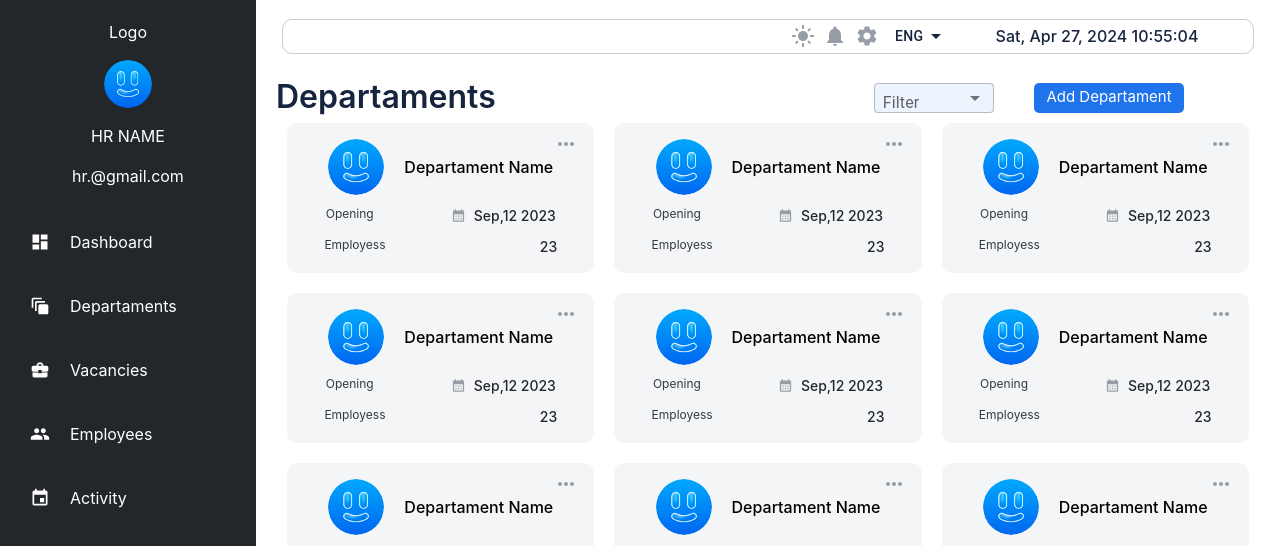
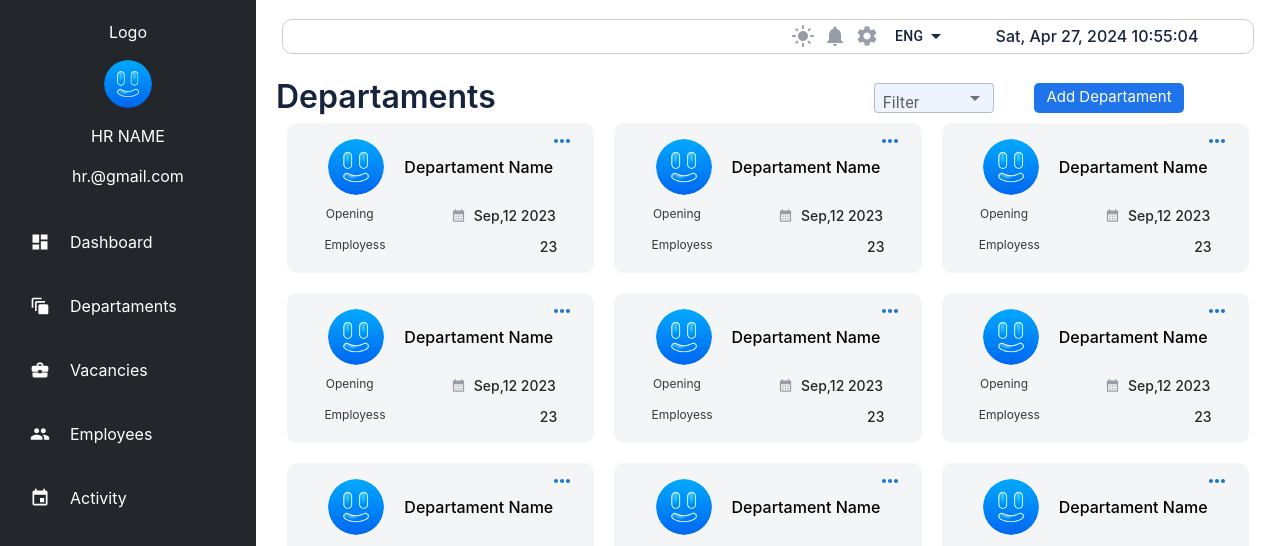
Before and after one commit to panahlimurad/hr_command, a React (Create React App) app: page /departaments in a window 1280 px wide. Shown: the top 546 px of the page. Built offline with nearby package versions, Linux system fonts and the light colour scheme.

Commit message:
addModal

```diff
--- a/src/features/Components/LongCards/LongCards.js
+++ b/src/features/Components/LongCards/LongCards.js
@@ -3,10 +3,21 @@ import styles from "./longCards.module.css";
 import Logo from "../../images/icons/profileDefault.svg";
 import CalendarMonthIcon from "@mui/icons-material/CalendarMonth";
 import MoreHorizIcon from "@mui/icons-material/MoreHoriz";
+import Button from '@mui/material/Button';
+import Menu from '@mui/material/Menu';
+import MenuItem from '@mui/material/MenuItem';
 
 function LongCards() {
 
   const [openSmall, setOpenSmall] = useState(true)
+  const [anchorEl, setAnchorEl] = React.useState(null);
+  const open = Boolean(anchorEl);
+  const handleClick = (event) => {
+    setAnchorEl(event.currentTarget);
+  };
+  const handleClose = () => {
+    setAnchorEl(null);
+  };
 
 
   const openSmallModal = () => {
@@ -34,22 +45,29 @@ function LongCards() {
         <p className="text-[12px] text-[#343942] font-normal">Employess </p>
         <p className="text-[14px] text-[#23272C] font-medium">23</p>
       </div>
-      <div
-        onClick={openSmallModal}
-        className="absolute top-2 right-4 text-[#969da6]"
+      <div className="absolute top-0 right-0">
+      <Button
+        id="basic-button"
+        aria-controls={open ? 'basic-menu' : undefined}
+        aria-haspopup="true"
+        aria-expanded={open ? 'true' : undefined}
+        onClick={handleClick}
       >
-        <MoreHorizIcon sx={{ cursor: "pointer" }} />
-        {!openSmall &&
-        <div className="bg-white flex p-2 flex-col items-center rounded-lg w-[80px] absolute top-5 right-1">
-          <div className="p-1 rounded-lg cursor-pointer hover:bg-[#c7cbd1] hover:text-[#fff]">
-            <p>delete</p>
-          </div>
-          <div className="p-1 rounded-lg cursor-pointer hover:bg-[#c7cbd1] hover:text-[#fff]">
-            <p>edit1</p>
-          </div>
-        </div>
-        }
-      </div>
+        <MoreHorizIcon/>
+      </Button>
+      <Menu
+        id="basic-menu"
+        anchorEl={anchorEl}
+        open={open}
+        onClose={handleClose}
+        MenuListProps={{
+          'aria-labelledby': 'basic-button',
+        }}
+      >
+        <MenuItem onClick={handleClose}>Edit</MenuItem>
+        <MenuItem onClick={handleClose}>Delete</MenuItem>
+      </Menu>
+    </div>
     </div>
   );
 }
```
